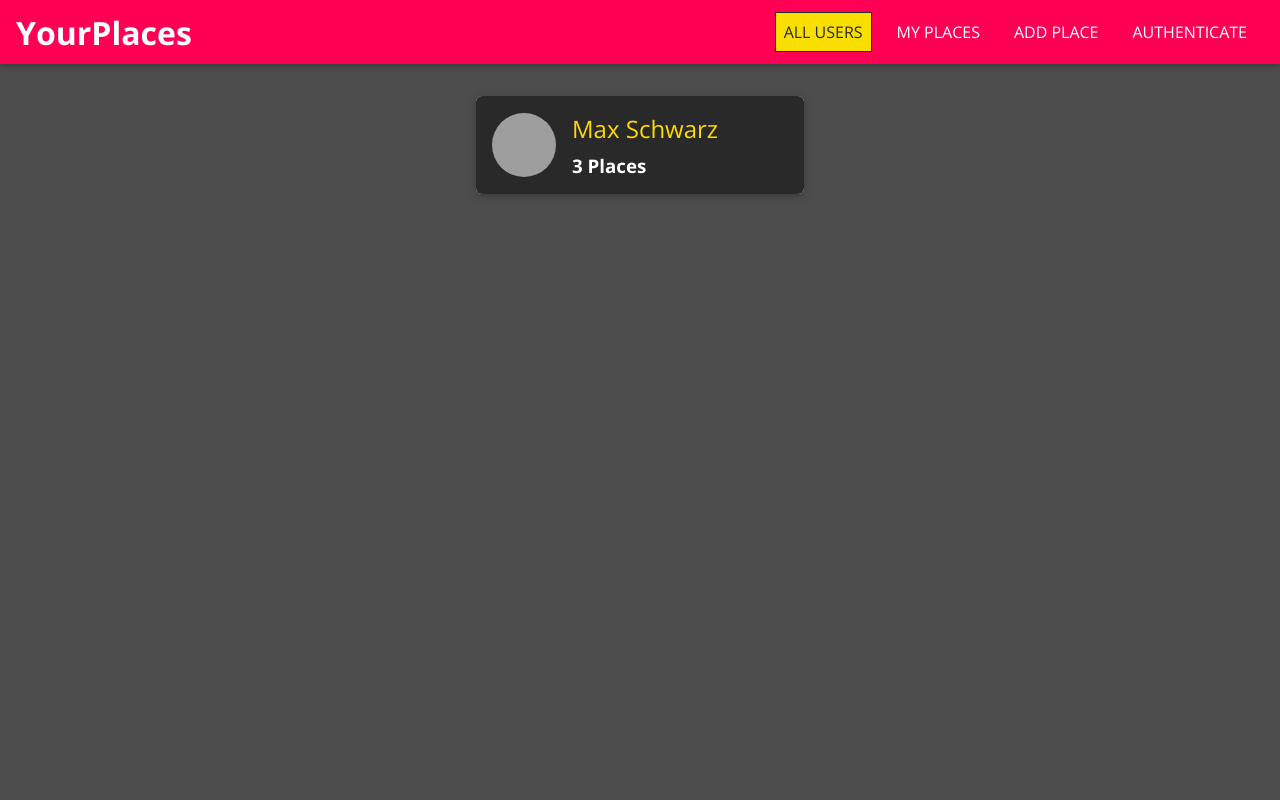
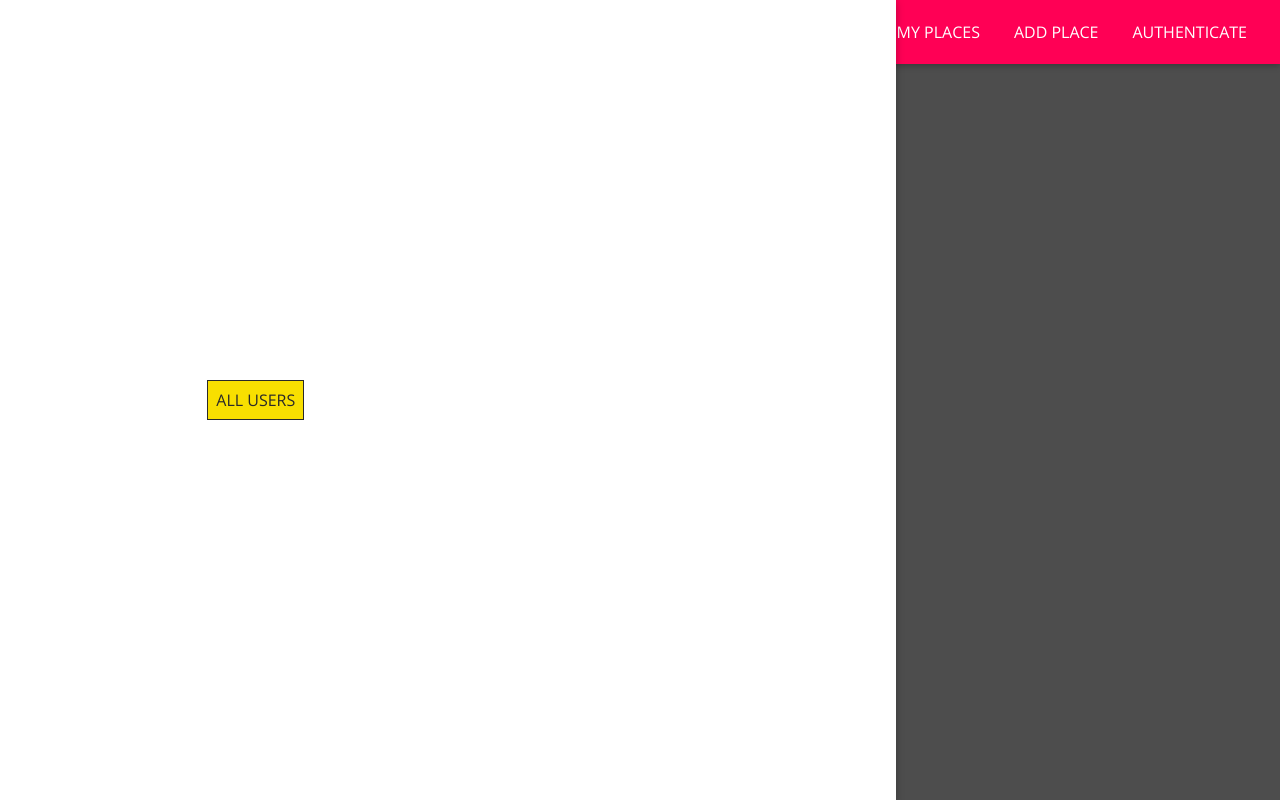
Before and after one commit to wao218/places-app, a React (Create React App) app in the folder frontend/: page / in a window 1280 px wide. Built offline with nearby package versions, Linux system fonts and the light colour scheme; grey boxes are pictures that could not be loaded.

Commit message:
Added SideDrawer component

```diff
--- a/frontend/src/shared/components/Navigation/MainNavigation.js
+++ b/frontend/src/shared/components/Navigation/MainNavigation.js
@@ -1,12 +1,19 @@
-import React from 'react';
+import React, { Fragment } from 'react';
 import { Link } from 'react-router-dom';
 
 import MainHeader from './MainHeader';
 import NavLinks from './NavLinks';
+import SideDrawer from './SideDrawer';
 import './MainNavigation.css';
 
 const MainNavigation = (props) => {
   return (
+    <Fragment>
+      <SideDrawer>
+        <nav className="main-navigation__drawer-nav">
+          <NavLinks />
+        </nav>
+      </SideDrawer>
       <MainHeader>
         <button className="main-navigation__menu-btn">
           <span></span>
@@ -16,10 +23,11 @@
         <h1 className="main-navigation__title">
           <Link to="/">YourPlaces</Link>
         </h1>
-      <nav>
+        <nav className="main-navigation__header-nav">
           <NavLinks />
         </nav>
       </MainHeader>
+    </Fragment>
   );
 }
 
--- a/frontend/src/shared/components/Navigation/SideDrawer.css
+++ b/frontend/src/shared/components/Navigation/SideDrawer.css
@@ -0,0 +1,10 @@
+.side-drawer {
+  position: fixed;
+  left: 0;
+  top: 0;
+  z-index: 100;
+  height: 100vh;
+  width: 70%;
+  background: white;
+  box-shadow: 0 2px 8px rgba(0, 0, 0, 0.26);
+}
--- a/frontend/src/shared/components/Navigation/SideDrawer.js
+++ b/frontend/src/shared/components/Navigation/SideDrawer.js
@@ -0,0 +1,13 @@
+import React from 'react';
+
+import './SideDrawer.css';
+
+const SideDrawer = (props) => {
+  return (
+    <aside className="side-drawer">
+      {props.children}
+    </aside>
+  );
+}
+
+export default SideDrawer;
```
Lines whose indentation alone changed are shown as unchanged.
